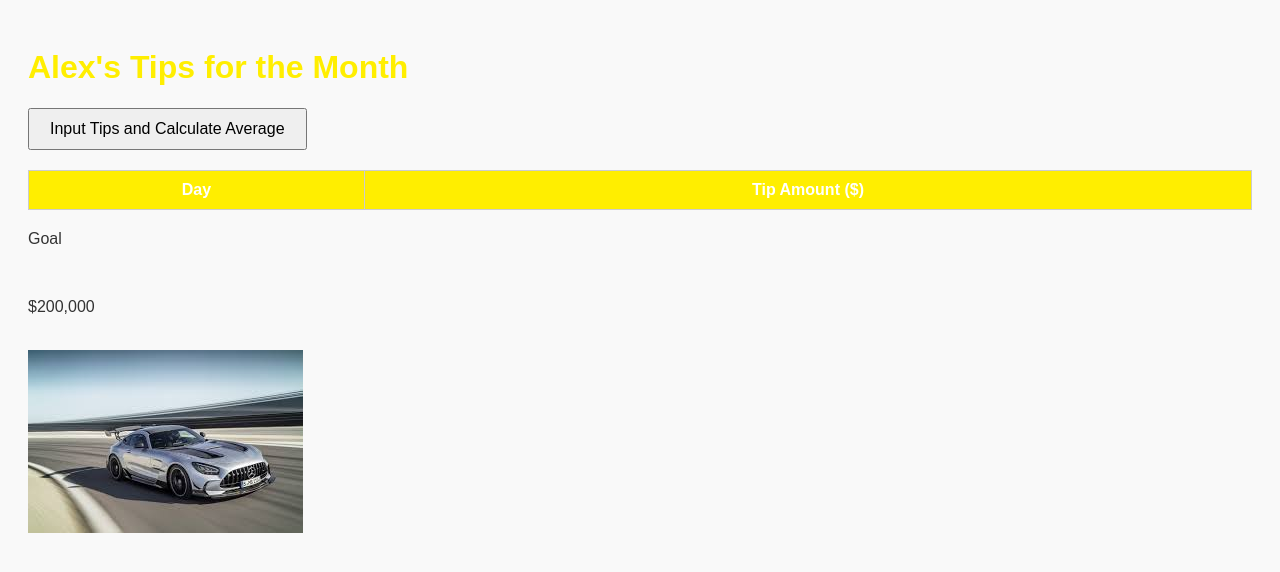
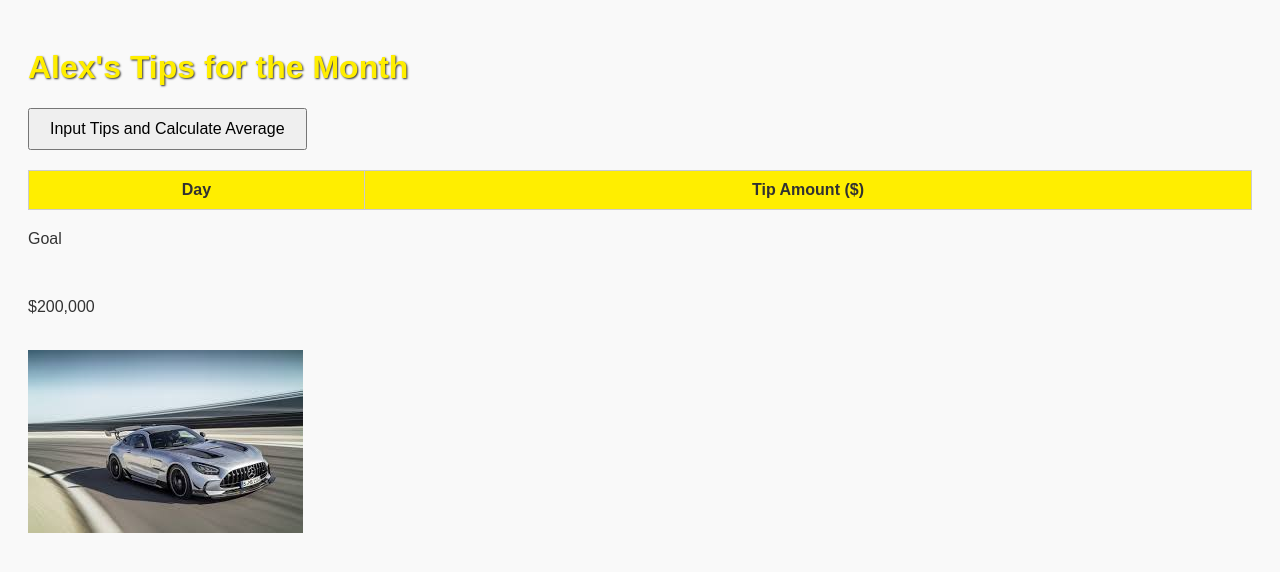
Before and after one commit to AlexBeaubien/AlexBeaubien.github.io, a plain HTML site: page Week7/Day7.1_NumberAverage/index.html in a window 1280 px wide. Drawn offline with Linux system fonts and the light colour scheme.

Commit message:
colorCorrection

```diff
--- a/Week7/Day7.1_NumberAverage/index.html
+++ b/Week7/Day7.1_NumberAverage/index.html
@@ -13,8 +13,8 @@
     <table id="tipTable">
         <thead>
             <tr>
-                <th>Day</th>
-                <th>Tip Amount ($)</th>
+                <th style="color: rgb(49, 49, 49);">Day</th>
+                <th style="color: rgb(49, 49, 49);">Tip Amount ($)</th>
             </tr>
         </thead>
         <tbody>
--- a/Week7/Day7.1_NumberAverage/style.css
+++ b/Week7/Day7.1_NumberAverage/style.css
@@ -6,6 +6,7 @@ body {
 }
 
 h1 {
+    text-shadow: #333 1px 1px 2px;
     color: rgb(255, 238, 0);
 }
 
```
